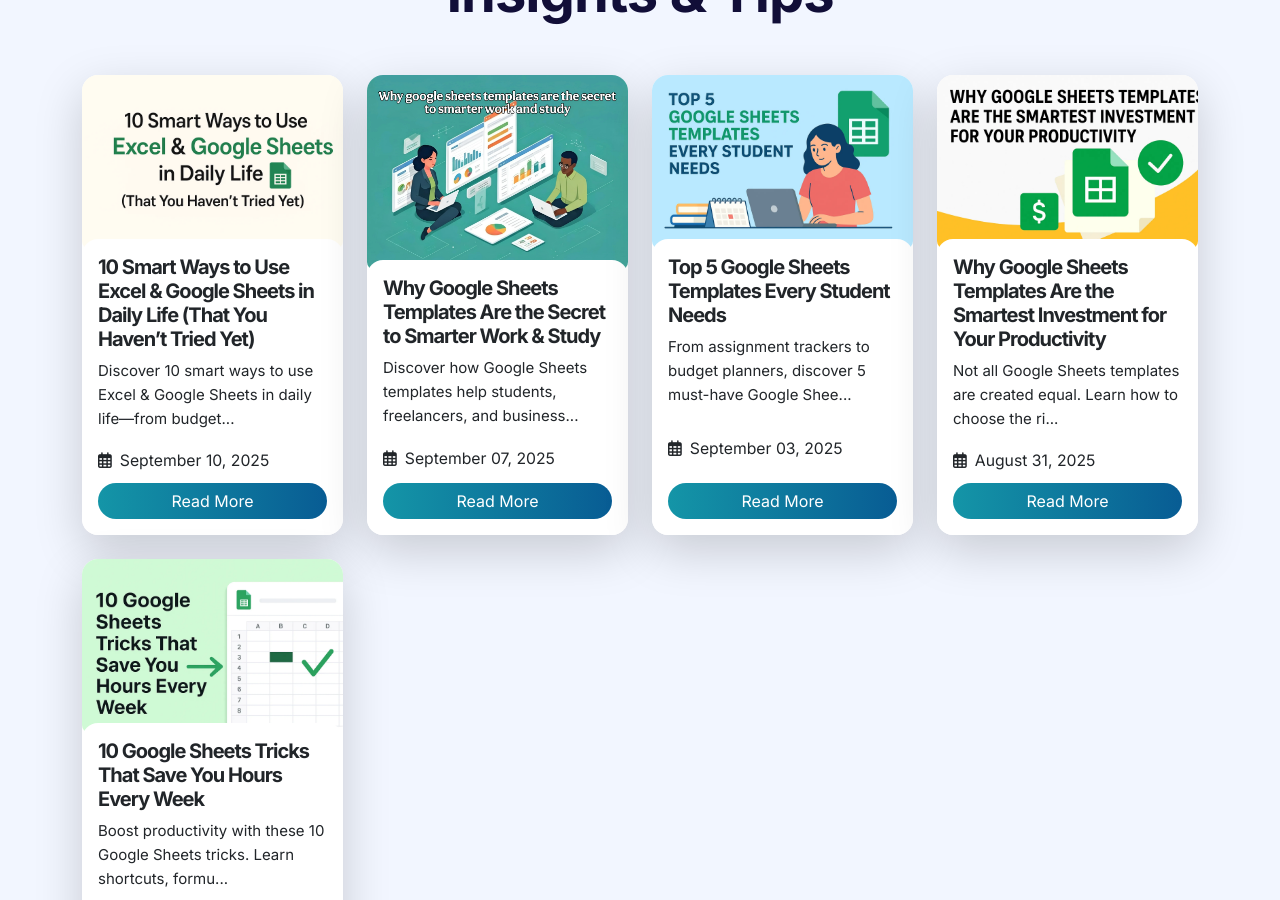
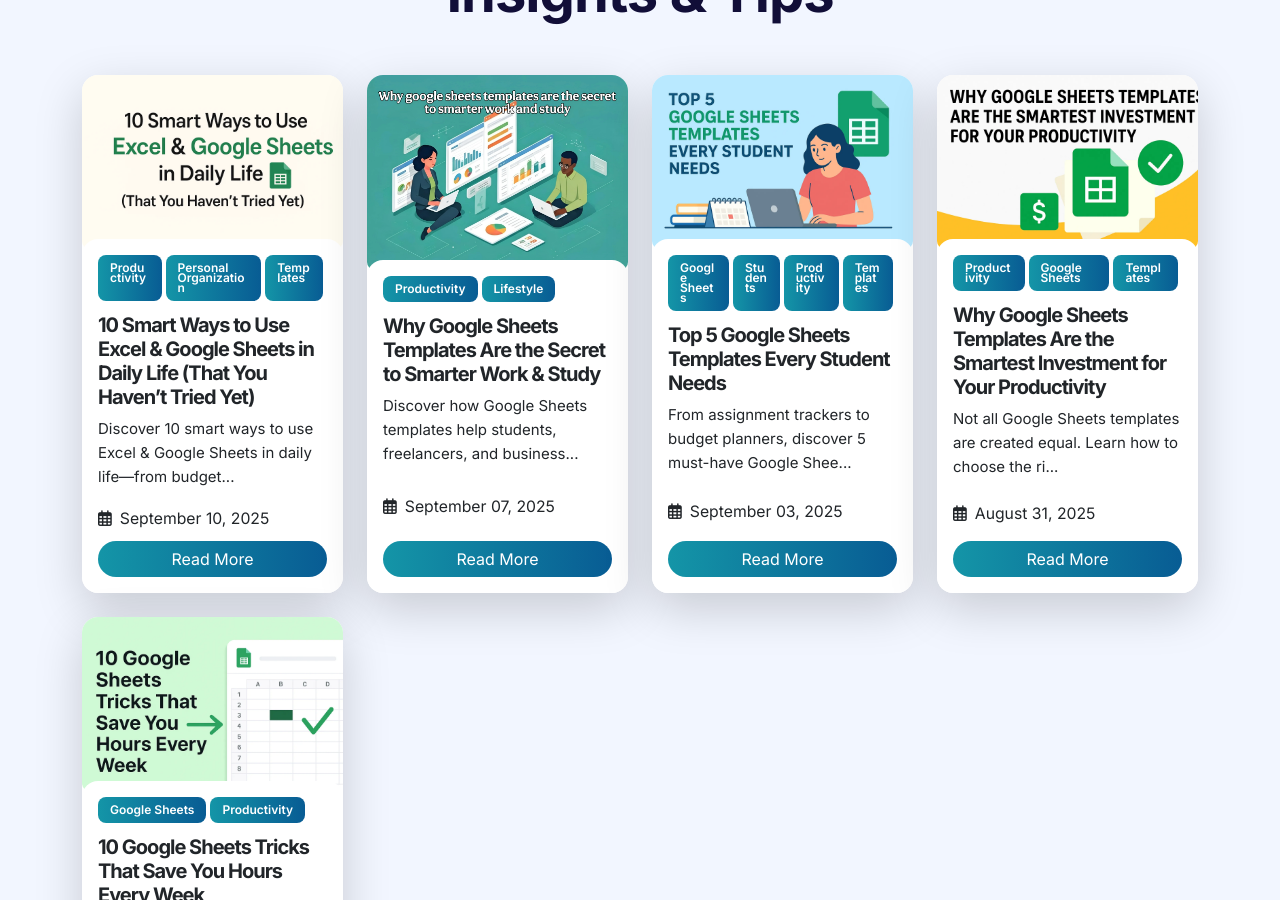
Before and after one commit to ankushgupta003/ExcelTemplates, a Jekyll site: the page built from blog.html, in a window 1280 px wide and 900 px high, scrolled down 232 px. Built offline with Jekyll 4.4.1, drawn with Linux system fonts in a browser that asks for light colours; a style sheet for code colours, icons or effects is not loaded.

Commit message:
blog cards changed

```diff
--- a/_includes/header.html
+++ b/_includes/header.html
@@ -1,7 +1,7 @@
 <header>
   <nav class="navbar navbar-expand-lg container">
     <a class="navbar-brand fw-bold fs-4" href="{{ site.baseurl }}/"
-      ><img class="image-responsive" src="/images/logo.webp"
+      ><img class="image-responsive" src="/images/logo.webp" alt="Logo"
     /></a>
     <button
       class="navbar-toggler"
--- a/blog.html
+++ b/blog.html
@@ -20,6 +20,17 @@
           alt="{{ post.title }}"
         />
         <div class="card-body d-flex flex-column">
+          {% if post.categories and post.categories.size > 0 %}
+          <div class="post-categories mb-2">
+            {% for category in post.categories %}
+            <a
+              href="{{ site.baseurl }}/category/{{ category | downcase }}"
+              class="post-categories__category"
+              >{{ category }}</a
+            >
+            {% endfor %}
+          </div>
+          {% endif %}
           <h5 class="card-title fw-bold">{{ post.title }}</h5>
           <p class="card-text">
             {{ post.description | strip_html | truncate: 80 }}
```
Also changed, not shown: _includes/latest-blogs.html (+12 -0 lines), _layouts/post.html (+11 -0 lines).
